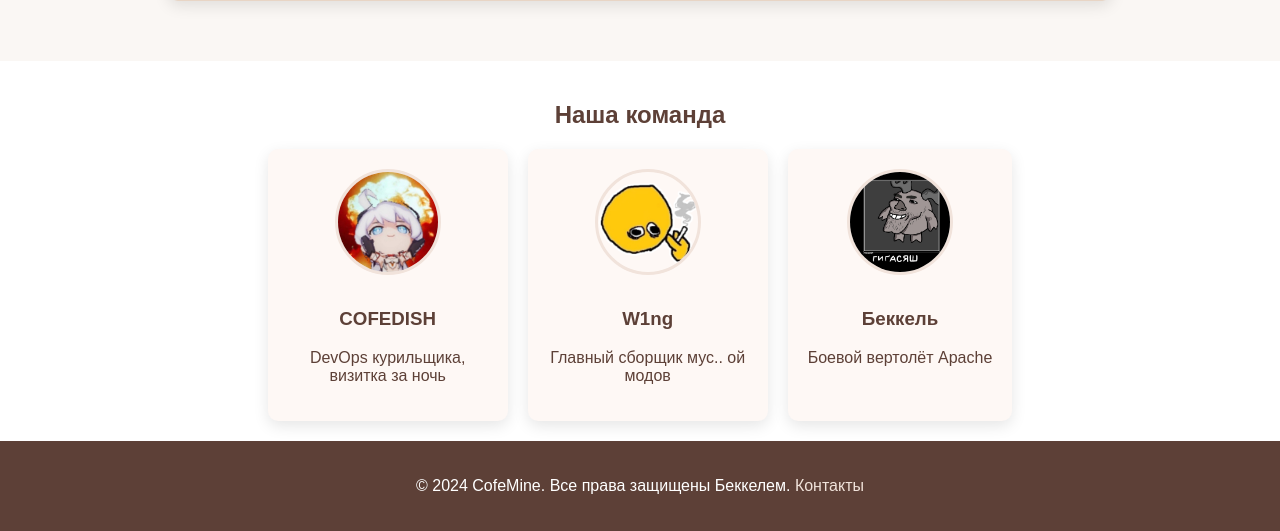
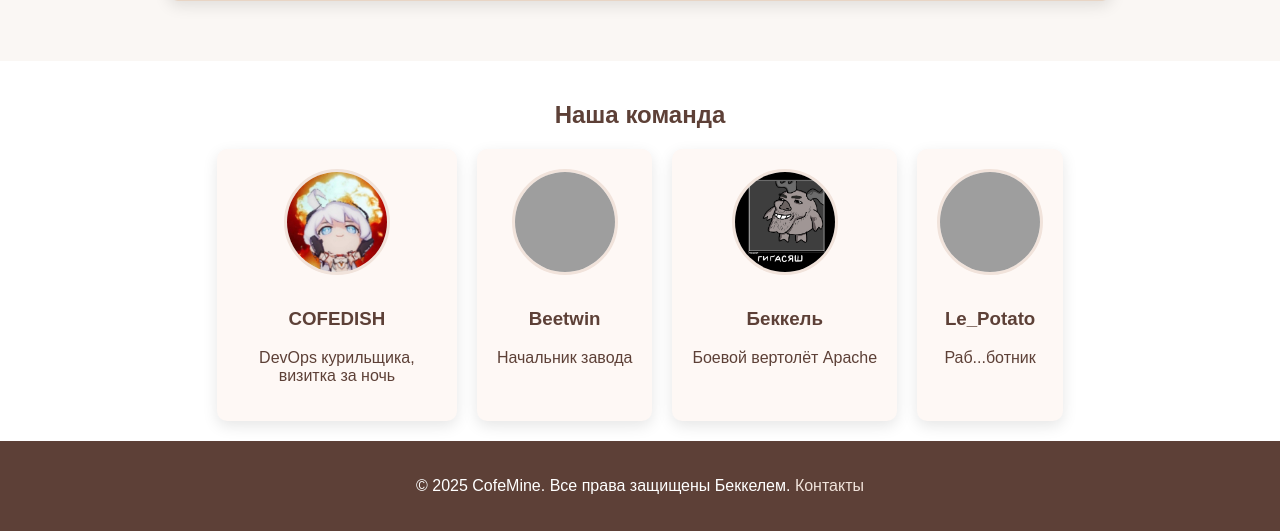
Before and after one commit to cofedish/cofemine-website, a Flask app: page / in a window 1280 px wide. Shown: the part 2219-2750 px from the top of the page. Run offline with Flask 3, Linux system fonts and the light colour scheme; grey boxes are pictures that could not be loaded.

Commit message:
Update index.html

```diff
--- a/templates/index.html
+++ b/templates/index.html
@@ -128,14 +128,19 @@
                 <p>DevOps курильщика, визитка за ночь</p>
             </div>
             <div class="team-member">
-                <img src="/static/img/w1ng.png" alt="W1ng">
-                <h3>W1ng</h3>
-                <p>Главный сборщик мус.. ой модов</p>
+                <img src="/static/img/beetwin.png" alt="Елеся">
+                <h3>Beetwin</h3>
+                <p>Начальник завода</p>
             </div>
             <div class="team-member">
                 <img src="/static/img/beckel.png" alt="Беккель">
                 <h3>Беккель</h3>
                 <p>Боевой вертолёт Apache</p>
+            </div>
+            <div class="team-member">
+                <img src="/static/img/demid.png" alt="Demid">
+                <h3>Le_Potato</h3>
+                <p>Раб...ботник</p>
             </div>
         </div>
     </section>
@@ -143,7 +148,7 @@
 
     <!-- Подвал -->
     <footer>
-        <p>© 2024 CofeMine. Все права защищены Беккелем. <a href="/contacts">Контакты</a></p>
+        <p>© 2025 CofeMine. Все права защищены Беккелем. <a href="/contacts">Контакты</a></p>
     </footer>
 
     <script src="/static/js/script.js"></script>
```
